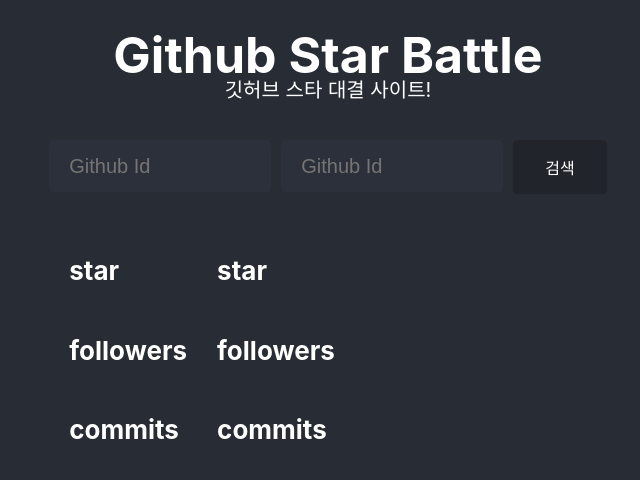
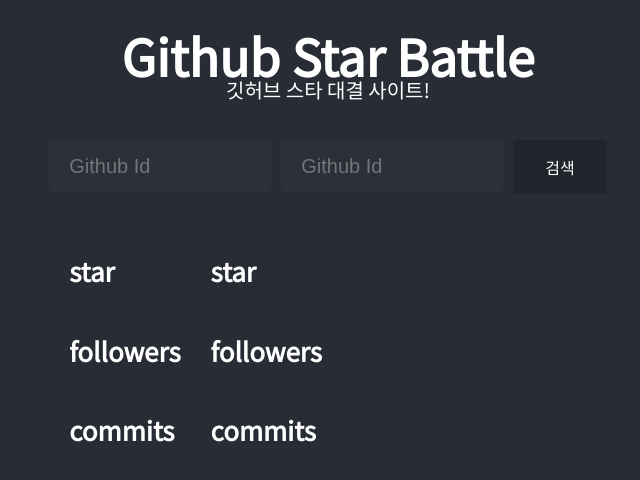
Before and after one commit to EXON-Archive-Junior-High/star-battle, a React (Create React App) app in the folder app/: page / in a window 1280 px wide. Shown: the top 480 px of the page, without its empty margins (312-952 px from the left). Built offline with nearby package versions, Linux system fonts and the light colour scheme.

Commit message:
component

```diff
--- a/app/public/index.html
+++ b/app/public/index.html
@@ -10,6 +10,7 @@
     content="Web site created using create-react-app"
     />
     <link rel="apple-touch-icon" href="%PUBLIC_URL%/logo192.png" />
+    <link href="https://fonts.googleapis.com/css2?family=Noto+Sans+KR&display=swap" rel="stylesheet">
     <link rel="manifest" href="%PUBLIC_URL%/manifest.json" />
     <title>깃허브 스타 배틀</title>
 </head>
--- a/app/src/App.tsx
+++ b/app/src/App.tsx
@@ -1,6 +1,6 @@
 import React from 'react'
 import './css/App.css'
-import UserInput from './components/UserInput'
+import UserInput from './components/Main'
 
 
 function App() {
--- a/app/src/components/UserInput.tsx
+++ b/app/src/components/Main.tsx
@@ -2,6 +2,7 @@
 import { getStar as getUserStar } from '../data/GetStar'
 import { getFollowers as getUserFollowers } from '../data/GetFollowers'
 import { user1, user2 } from '../models/users'
+import UserContent from './UserContent'
 
 const Selector = (param: string) => { return document.querySelector(param) }
 
@@ -44,28 +45,7 @@
                     <button onClick={this.search.bind(this)}>검색</button>
                 </form>
                 <br/>
-                <div className="users">
-                    <table>
-                        <thead>
-                            <tr>
-                                <th id="user1"></th>
-                                <th id="user2"></th>
-                            </tr>
-                        </thead>
-                        <tbody>
-                            <th>
-                                <td>star<p id="star1"></p></td><br/>
-                                <td>followers<p id="followers1"></p></td><br/>
-                                <td>commits<p id="commits1"></p></td><br/>
-                            </th>
-                            <th>
-                                <td>star<p id="star2"></p></td><br/>
-                                <td>followers<p id="followers2"></p></td><br/>
-                                <td>commits<p id="commits2"></p></td><br/>
-                            </th>
-                        </tbody>
-                    </table>
-                </div>
+                <UserContent />
 
             </div>
         )
--- /dev/null
+++ b/app/src/components/UserContent.tsx
@@ -0,0 +1,32 @@
+import React, { Component } from 'react'
+
+class UserContent extends Component {
+    public render() {
+        return (
+                <div className="users">
+                    <table>
+                        <thead>
+                            <tr>
+                                <th id="user1"></th>
+                                <th id="user2"></th>
+                            </tr>
+                        </thead>
+                        <tbody>
+                            <th>
+                                <td>star<p id="star1"></p></td><br/>
+                                <td>followers<p id="followers1"></p></td><br/>
+                                <td>commits<p id="commits1"></p></td><br/>
+                            </th>
+                            <th>
+                                <td>star<p id="star2"></p></td><br/>
+                                <td>followers<p id="followers2"></p></td><br/>
+                                <td>commits<p id="commits2"></p></td><br/>
+                            </th>
+                        </tbody>
+                    </table>
+                </div>
+        )
+    }
+}
+
+export default UserContent
--- a/app/src/css/index.css
+++ b/app/src/css/index.css
@@ -1,13 +1,11 @@
 body {
-  margin: 0;
-  font-family: -apple-system, BlinkMacSystemFont, 'Segoe UI', 'Roboto', 'Oxygen',
-    'Ubuntu', 'Cantarell', 'Fira Sans', 'Droid Sans', 'Helvetica Neue',
-    sans-serif;
-  -webkit-font-smoothing: antialiased;
-  -moz-osx-font-smoothing: grayscale;
+    margin: 0;
+    font-family: 'Noto Sans KR', sans-serif !important;
+    -webkit-font-smoothing: antialiased;
+    -moz-osx-font-smoothing: grayscale;
 }
 
 code {
-  font-family: source-code-pro, Menlo, Monaco, Consolas, 'Courier New',
-    monospace;
+    font-family: source-code-pro, Menlo, Monaco, Consolas, 'Courier New',
+        monospace;
 }
```
Lines whose indentation alone changed are shown as unchanged.
